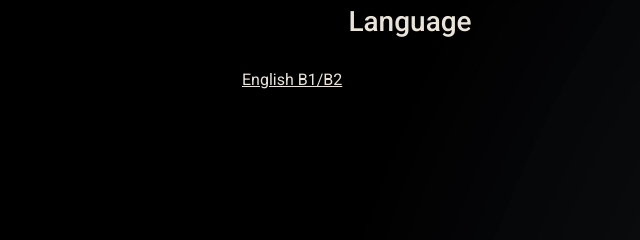
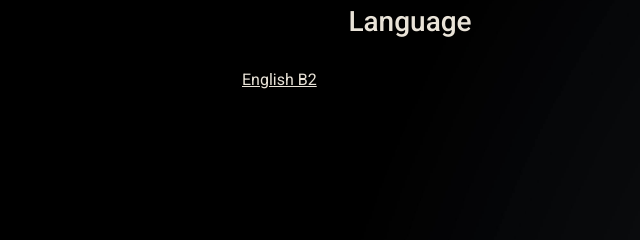
Before and after one commit to OksanaFilipchuk/portfolio-cv, a plain HTML site: page index.html in a window 1280 px wide. Shown: the part 790-1030 px from the top of the page, 0-640 px from the left. Drawn offline with nearby package versions, Linux system fonts and the light colour scheme.

Commit message:
change Enlish level certificate

```diff
--- a/index.html
+++ b/index.html
@@ -111,9 +111,9 @@
           <ul>
             <li>
               <a
-                href="https://my.greenforest.com.ua/certificate/9c60337b1dcad81baba0122c6d504f74e2b44a21"
+                href="https://my.greenforest.com.ua/certificate/a1e2f18f51adc69ac9d34e27d61b50340efe1997"
                 target="_blank"
-                >English B1/B2</a
+                >English B2</a
               >
             </li>
           </ul>
```
